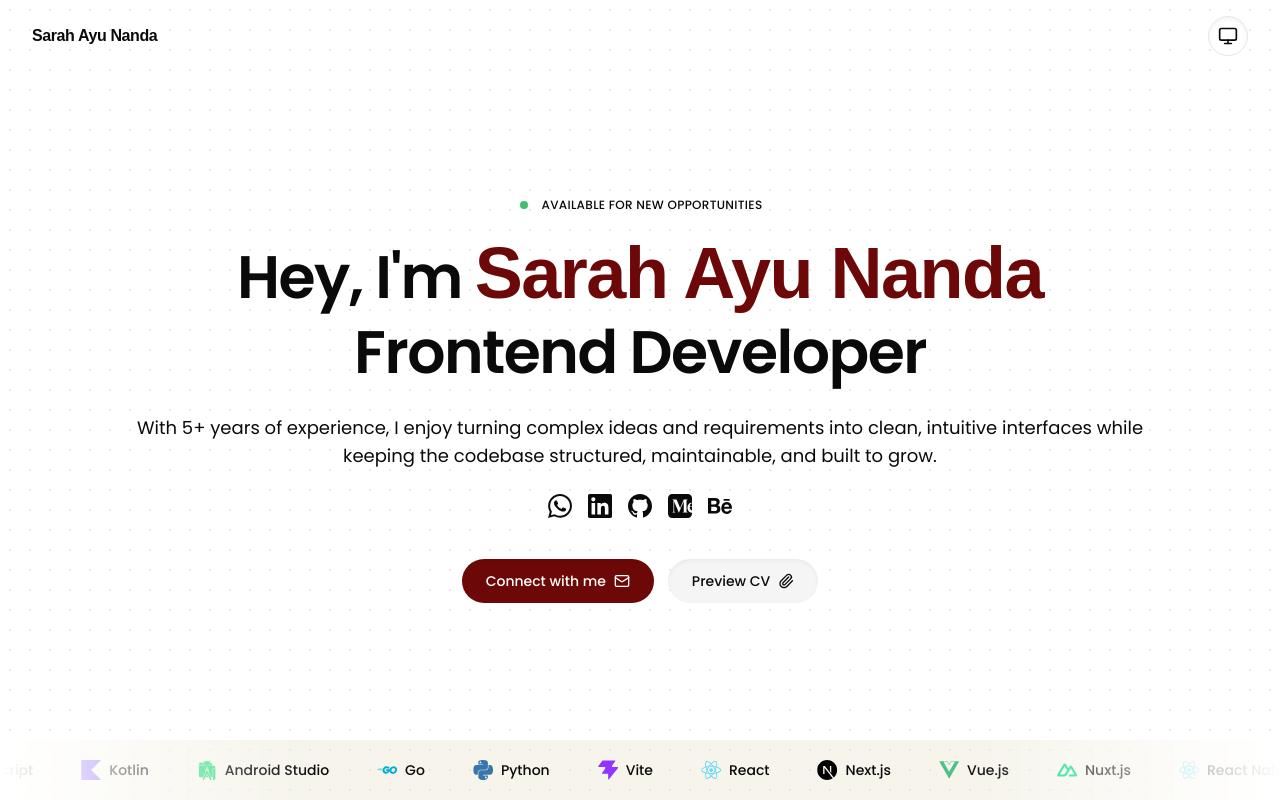
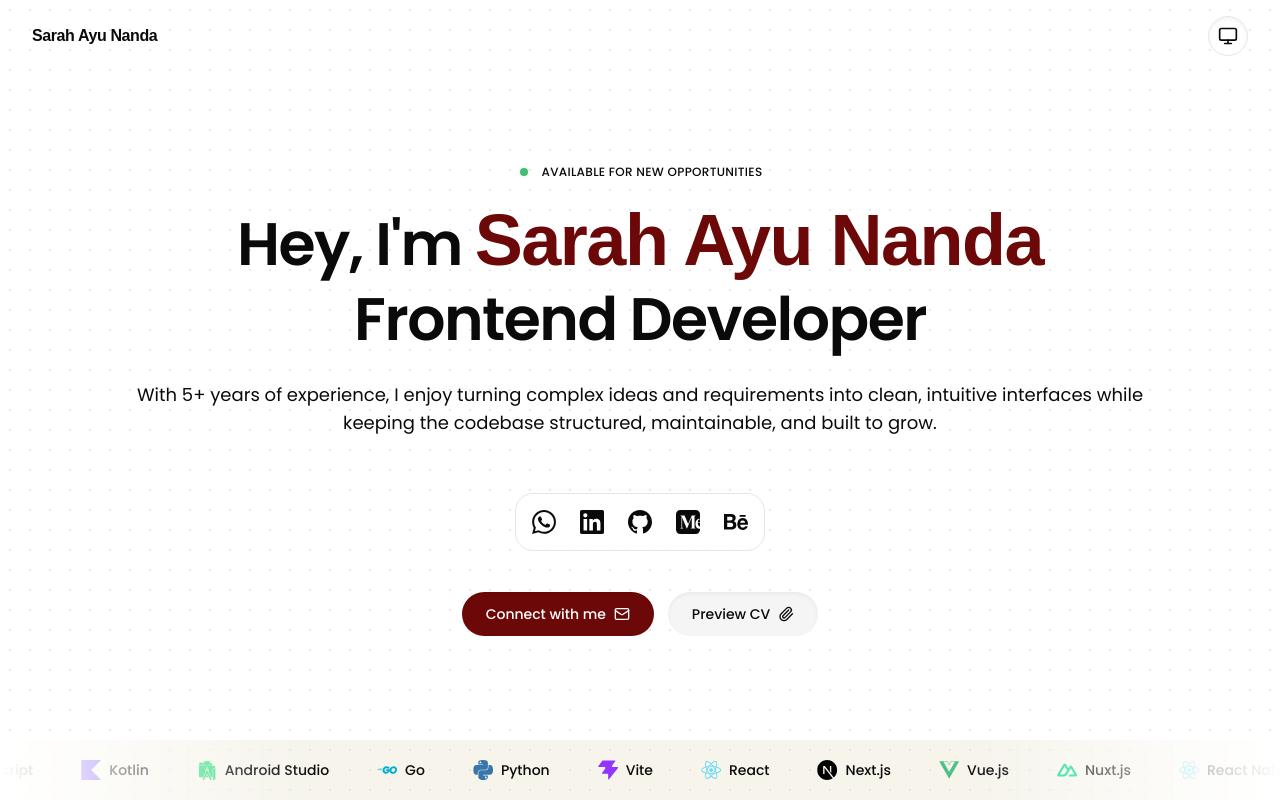
Before and after one commit to SarahAyuNanda/personal-website, a Next.js app: page / in a window 1280 px wide. Built offline with nearby package versions, Linux system fonts and the light colour scheme; a web font is replaced by a local one; what tailwindcss-animated would draw is missing.

Commit message:
🥇 chore: change social style using dock

```diff
--- a/package.json
+++ b/package.json
@@ -15,6 +15,7 @@
     "cn": "^0.4.0",
     "gsap": "^3.15.0",
     "lucide-react": "^1.52.0",
+    "motion": "^14.0.0",
     "next": "16.2.4",
     "next-themes": "^0.4.6",
     "pdf-lib": "^1.17.1",
--- a/src/app/page.tsx
+++ b/src/app/page.tsx
@@ -5,7 +5,7 @@ export default function MainPage() {
         <div className="relative w-full min-h-screen bg-background bg-[radial-gradient(circle,rgba(71,85,105,0.14)_0.9px,transparent_1.5px)] bg-size-[20px_20px] dark:bg-[radial-gradient(circle,rgba(148,163,184,0.12)_0.9px,transparent_1.5px)]">
             <Header />
 
-            <main className="mx-auto flex w-full flex-col gap-4">
+            <main className="mx-auto flex w-full flex-col gap-4 px-5 lg:px-0">
                 <Hero />
             </main>
         </div>
--- a/src/components/molecules/social/index.tsx
+++ b/src/components/molecules/social/index.tsx
@@ -1,15 +1,20 @@
 import { BrandIcon } from "@/components/atoms";
+import { Dock, DockIcon } from "@/components/ui/dock";
 import { database } from "@/lib/data";
 import Link from "next/link";
 
 export const Social = () => {
     return (
-        <div className="flex items-center gap-4">
-            {database.profiles.map((profile) => (
-                <Link key={profile.id} href={profile.url} target="_blank" rel="noopener noreferrer">
-                    <BrandIcon icon={profile.icon} className="size-6 fill-foreground hover:fill-tertiary hover:animate-wiggle transition-all duration-150" />
-                </Link>
-            ))}
+        <div className="relative">
+            <Dock direction="middle">
+                {database.profiles.map((profile) => (
+                    <DockIcon key={profile.id}>
+                        <Link href={profile.url} target="_blank" rel="noopener noreferrer">
+                            <BrandIcon icon={profile.icon} className="size-6 fill-foreground" />
+                        </Link>
+                    </DockIcon>
+                ))}
+            </Dock>
         </div>
     )
 }
--- a/src/components/organisms/hero/index.tsx
+++ b/src/components/organisms/hero/index.tsx
@@ -20,6 +20,7 @@ export const Hero = () => {
                     className="text-4xl font-semibold leading-tight text-center tracking-tight md:text-6xl"
                 >
                     Hey, I&apos;m&nbsp;
+                    <br className="block lg:hidden" />
                     <span className="text-primary text-7xl font-fuzzy">
                         {database.name}
                     </span>
--- a/src/components/templates/root/index.tsx
+++ b/src/components/templates/root/index.tsx
@@ -1,6 +1,7 @@
 "use client";
 
 import { ErrorBoundaryPage } from "@/components/templates";
+import { TooltipProvider } from "@/components/ui/tooltip";
 import { cn } from "@/lib/utils";
 import { ChevronUp } from "lucide-react";
 import { ThemeProvider } from "next-themes";
@@ -11,6 +12,7 @@ import { Toaster } from "sonner";
 export const RootTemplate = ({ children }: { children: ReactNode }) => {
     return (
         <ThemeProvider attribute="class" defaultTheme="system" enableSystem disableTransitionOnChange>
+            <TooltipProvider>
                 <ErrorBoundaryPage>
                     {children}
                     <Toaster position="top-right" expand={false} />
@@ -24,6 +26,7 @@ export const RootTemplate = ({ children }: { children: ReactNode }) => {
                         )}
                     />
                 </ErrorBoundaryPage>
+            </TooltipProvider>
         </ThemeProvider>
     );
 };
--- /dev/null
+++ b/src/components/ui/dock.tsx
@@ -0,0 +1,155 @@
+"use client"
+
+import React, { useRef, type PropsWithChildren } from "react"
+import { cva, type VariantProps } from "class-variance-authority"
+import {
+  motion,
+  MotionValue,
+  useMotionValue,
+  useSpring,
+  useTransform,
+} from "motion/react"
+import type { MotionProps } from "motion/react"
+
+import { cn } from "@/lib/utils"
+
+export interface DockProps extends VariantProps<typeof dockVariants> {
+  className?: string
+  iconSize?: number
+  iconMagnification?: number
+  disableMagnification?: boolean
+  iconDistance?: number
+  direction?: "top" | "middle" | "bottom"
+  children: React.ReactNode
+}
+
+const DEFAULT_SIZE = 40
+const DEFAULT_MAGNIFICATION = 60
+const DEFAULT_DISTANCE = 140
+const DEFAULT_DISABLEMAGNIFICATION = false
+
+const dockVariants = cva(
+  "supports-backdrop-blur:bg-white/10 supports-backdrop-blur:dark:bg-black/10 mx-auto mt-8 flex h-[58px] w-max items-center justify-center gap-2 rounded-2xl border p-2 backdrop-blur-md"
+)
+
+const Dock = React.forwardRef<HTMLDivElement, DockProps>(
+  (
+    {
+      className,
+      children,
+      iconSize = DEFAULT_SIZE,
+      iconMagnification = DEFAULT_MAGNIFICATION,
+      disableMagnification = DEFAULT_DISABLEMAGNIFICATION,
+      iconDistance = DEFAULT_DISTANCE,
+      direction = "middle",
+      ...props
+    },
+    ref
+  ) => {
+    const mouseX = useMotionValue(Infinity)
+
+    const renderChildren = () => {
+      return React.Children.map(children, (child) => {
+        if (
+          React.isValidElement<DockIconProps>(child) &&
+          child.type === DockIcon
+        ) {
+          return React.cloneElement(child, {
+            ...child.props,
+            mouseX: mouseX,
+            size: iconSize,
+            magnification: iconMagnification,
+            disableMagnification: disableMagnification,
+            distance: iconDistance,
+          })
+        }
+        return child
+      })
+    }
+
+    return (
+      <motion.div
+        ref={ref}
+        onMouseMove={(e) => mouseX.set(e.pageX)}
+        onMouseLeave={() => mouseX.set(Infinity)}
+        {...props}
+        className={cn(dockVariants({ className }), {
+          "items-start": direction === "top",
+          "items-center": direction === "middle",
+          "items-end": direction === "bottom",
+        })}
+      >
+        {renderChildren()}
+      </motion.div>
+    )
+  }
+)
+
+Dock.displayName = "Dock"
+
+export interface DockIconProps extends Omit<
+  MotionProps & React.HTMLAttributes<HTMLDivElement>,
+  "children"
+> {
+  size?: number
+  magnification?: number
+  disableMagnification?: boolean
+  distance?: number
+  mouseX?: MotionValue<number>
+  className?: string
+  children?: React.ReactNode
+  props?: PropsWithChildren
+}
+
+const DockIcon = ({
+  size = DEFAULT_SIZE,
+  magnification = DEFAULT_MAGNIFICATION,
+  disableMagnification,
+  distance = DEFAULT_DISTANCE,
+  mouseX,
+  className,
+  children,
+  ...props
+}: DockIconProps) => {
+  const ref = useRef<HTMLDivElement>(null)
+  const padding = Math.max(6, size * 0.2)
+  const defaultMouseX = useMotionValue(Infinity)
+
+  const distanceCalc = useTransform(mouseX ?? defaultMouseX, (val: number) => {
+    const bounds = ref.current?.getBoundingClientRect() ?? { x: 0, width: 0 }
+    return val - bounds.x - bounds.width / 2
+  })
+
+  const targetSize = disableMagnification ? size : magnification
+
+  const sizeTransform = useTransform(
+    distanceCalc,
+    [-distance, 0, distance],
+    [size, targetSize, size]
+  )
+
+  const scaleSize = useSpring(sizeTransform, {
+    mass: 0.1,
+    stiffness: 150,
+    damping: 12,
+  })
+
+  return (
+    <motion.div
+      ref={ref}
+      style={{ width: scaleSize, height: scaleSize, padding }}
+      className={cn(
+        "flex aspect-square cursor-pointer items-center justify-center rounded-full",
+        disableMagnification && "hover:bg-muted-foreground transition-colors",
+        className
+      )}
+      {...props}
+    >
+      <div>{children}</div>
+    </motion.div>
+  )
+}
+
+DockIcon.displayName = "DockIcon"
+
+export { Dock, DockIcon, dockVariants }
--- /dev/null
+++ b/src/components/ui/tooltip.tsx
@@ -0,0 +1,65 @@
+"use client"
+
+import { Tooltip as TooltipPrimitive } from "@base-ui/react/tooltip"
+import { cn } from "cn"
+
+function TooltipProvider({
+  delay = 0,
+  ...props
+}: TooltipPrimitive.Provider.Props) {
+  return (
+    <TooltipPrimitive.Provider
+      data-slot="tooltip-provider"
+      delay={delay}
+      {...props}
+    />
+  )
+}
+
+function Tooltip({ ...props }: TooltipPrimitive.Root.Props) {
+  return <TooltipPrimitive.Root data-slot="tooltip" {...props} />
+}
+
+function TooltipTrigger({ ...props }: TooltipPrimitive.Trigger.Props) {
+  return <TooltipPrimitive.Trigger data-slot="tooltip-trigger" {...props} />
+}
+
+function TooltipContent({
+  className,
+  side = "top",
+  sideOffset = 4,
+  align = "center",
+  alignOffset = 0,
+  children,
+  ...props
+}: TooltipPrimitive.Popup.Props &
+  Pick<
+    TooltipPrimitive.Positioner.Props,
+    "align" | "alignOffset" | "side" | "sideOffset"
+  >) {
+  return (
+    <TooltipPrimitive.Portal>
+      <TooltipPrimitive.Positioner
+        align={align}
+        alignOffset={alignOffset}
+        side={side}
+        sideOffset={sideOffset}
+        className="isolate z-50"
+      >
+        <TooltipPrimitive.Popup
+          data-slot="tooltip-content"
+          className={cn(
+            "z-50 inline-flex w-fit max-w-xs origin-(--transform-origin) items-center gap-1.5 rounded-md bg-foreground px-3 py-1.5 text-xs text-background has-data-[slot=kbd]:pr-1.5 data-[side=bottom]:slide-in-from-top-2 data-[side=inline-end]:slide-in-from-left-2 data-[side=inline-start]:slide-in-from-right-2 data-[side=left]:slide-in-from-right-2 data-[side=right]:slide-in-from-left-2 data-[side=top]:slide-in-from-bottom-2 **:data-[slot=kbd]:relative **:data-[slot=kbd]:isolate **:data-[slot=kbd]:z-50 **:data-[slot=kbd]:rounded-sm data-[state=delayed-open]:animate-in data-[state=delayed-open]:fade-in-0 data-[state=delayed-open]:zoom-in-95 data-open:animate-in data-open:fade-in-0 data-open:zoom-in-95 data-closed:animate-out data-closed:fade-out-0 data-closed:zoom-out-95",
+            className
+          )}
+          {...props}
+        >
+          {children}
+          <TooltipPrimitive.Arrow className="z-50 size-2.5 translate-y-[calc(-50%-2px)] rotate-45 rounded-[2px] bg-foreground fill-foreground data-[side=bottom]:top-1 data-[side=inline-end]:top-1/2! data-[side=inline-end]:-left-1 data-[side=inline-end]:-translate-y-1/2 data-[side=inline-start]:top-1/2! data-[side=inline-start]:-right-1 data-[side=inline-start]:-translate-y-1/2 data-[side=left]:top-1/2! data-[side=left]:-right-1 data-[side=left]:-translate-y-1/2 data-[side=right]:top-1/2! data-[side=right]:-left-1 data-[side=right]:-translate-y-1/2 data-[side=top]:-bottom-2.5" />
+        </TooltipPrimitive.Popup>
+      </TooltipPrimitive.Positioner>
+    </TooltipPrimitive.Portal>
+  )
+}
+
+export { Tooltip, TooltipTrigger, TooltipContent, TooltipProvider }
```
Also changed, not shown: 1 other file (tests, documents, lock files or other folders). Lines whose indentation alone changed are shown as unchanged.
